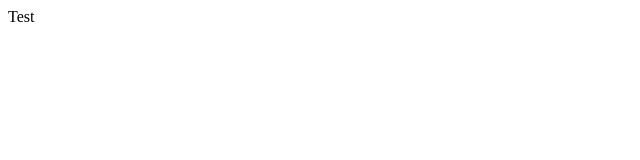
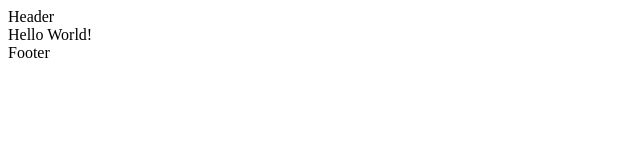
Before and after one commit to wiktormusial/real-estate, a React app: page / in a window 1280 px wide. Shown: the top 160 px of the page, without its empty margins (0-640 px from the left). Built offline with nearby package versions, Linux system fonts and the light colour scheme; the HTML template or start-up script is replaced by a standard one.

Commit message:
Create base routing

```diff
--- a/src/App.tsx
+++ /dev/null
@@ -1,7 +0,0 @@
-import React from "react"
-
-const App: React.FC = () => {
-  return <div>Test</div>
-}
-
-export default App
--- /dev/null
+++ b/src/Router.tsx
@@ -0,0 +1,19 @@
+import React from "react"
+import { BrowserRouter, Routes, Route } from "react-router-dom"
+import Header from "./components/Header/Header"
+import Footer from "./components/Footer/Footer"
+import Index from "./components/Index"
+
+const Router: React.FC = () => {
+  return (
+    <BrowserRouter>
+      <Header />
+      <Routes>
+        <Route path="/" element={<Index />} />
+      </Routes>
+      <Footer />
+    </BrowserRouter>
+  )
+}
+
+export default Router
--- /dev/null
+++ b/src/components/Footer/Footer.tsx
@@ -0,0 +1,7 @@
+import React from "react"
+
+const Footer = () => {
+  return <div>Footer</div>
+}
+
+export default Footer
--- /dev/null
+++ b/src/components/Header/Header.tsx
@@ -0,0 +1,7 @@
+import React from "react"
+
+const Header: React.FC = () => {
+  return <div>Header</div>
+}
+
+export default Header
--- /dev/null
+++ b/src/components/Index.tsx
@@ -0,0 +1,7 @@
+import React from "react"
+
+const Index = () => {
+  return <div>Hello World!</div>
+}
+
+export default Index
--- a/src/index.tsx
+++ b/src/index.tsx
@@ -1,12 +1,12 @@
 import React from "react"
 import ReactDOM from "react-dom"
-import App from "./App"
+import Router from "./Router"
 import { store } from "./store/store"
 import { Provider } from "react-redux"
 
 ReactDOM.render(
   <Provider store={store}>
-    <App />
+    <Router />
   </Provider>,
   document.getElementById("app")
 )
```
